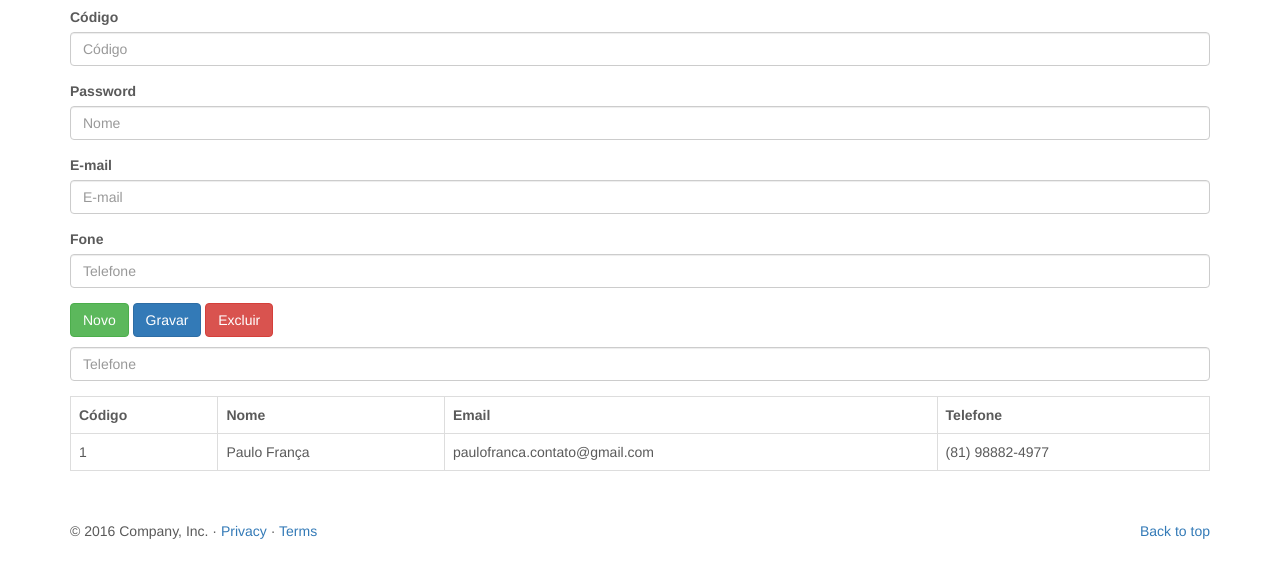
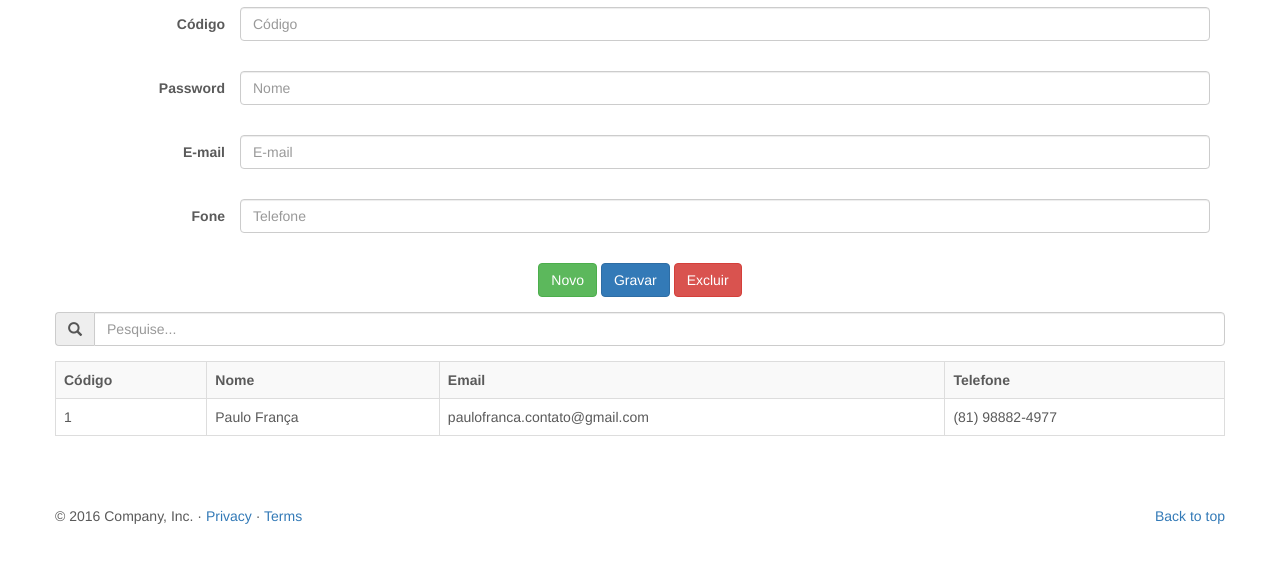
Before and after one commit to Paulo-Sergio/JavaWeb5Neri, a plain HTML site: page fontes/frontend/professores.html in a window 1280 px wide. Shown: the part 143-720 px from the top of the page. Drawn offline with Linux system fonts and the light colour scheme.

Commit message:
finalizando layout da tela de professores.html

```diff
--- a/fontes/frontend/professores.html
+++ b/fontes/frontend/professores.html
@@ -10,7 +10,7 @@
 	<meta name="author" content="">
 	<link rel="icon" href="imagens/favicon.ico">
 
-	<title>Carousel Template for Bootstrap</title>
+	<title>Professores - Sistema Web IV</title>
 
 	<!-- Bootstrap core CSS -->
 	<link href="css/bootstrap.min.css" rel="stylesheet">
@@ -70,34 +70,52 @@
 
 	<!-- .container -->
 	<div class="container" style="margin-top: 80px">
+		<div class="row">
 			<h1 class="text-center">Cadastro de Professores</h1>
-		<form>
+		</div>
+		<div class="row">
+			<form class="form-horizontal">
 				<div class="form-group">
-				<label for="id">Código</label>
+					<label for="id" class="col-sm-2 control-label">Código</label>
+					<div class="form-group col-sm-10">
 						<input type="text" class="form-control" id="id" placeholder="Código">
 					</div>
+				</div>
 				<div class="form-group">
-				<label for="nome">Password</label>
+					<label for="nome" class="col-sm-2 control-label">Password</label>
+					<div class="form-group col-sm-10">
 						<input type="text" class="form-control" id="nome" placeholder="Nome">
 					</div>
+				</div>
 				<div class="form-group">
-				<label for="email">E-mail</label>
+					<label for="email" class="col-sm-2 control-label">E-mail</label>
+					<div class="form-group col-sm-10">
 						<input type="text" class="form-control" id="email" placeholder="E-mail">
 					</div>
+				</div>
 				<div class="form-group">
-				<label for="fone">Fone</label>
+					<label for="fone" class="col-sm-2 control-label">Fone</label>
+					<div class="form-group col-sm-10">
 						<input type="text" class="form-control" id="fone" placeholder="Telefone">
 					</div>
+				</div>
+				<div class="form-group text-center">
 					<button type="submit" class="btn btn-success">Novo</button>
 					<button type="submit" class="btn btn-primary">Gravar</button>
 					<button type="submit" class="btn btn-danger">Excluir</button>
-			<p></p>
-			<div class="form-group">
-				<input type="text" class="form-control" id="fone" placeholder="Telefone">
 				</div>
 			</form>
+		</div>
 
-		<table class="table table-bordered">
+		<div class="row">
+			<div class="form-group">
+				<div class="input-group">
+					<div class="input-group-addon"><span class="glyphicon glyphicon-search"></span></div>
+					<input type="text" class="form-control" id="fone" placeholder="Pesquise...">
+				</div>
+			</div>
+
+			<table class="table table-bordered table-striped">
 				<tr>
 					<th>Código</th>
 					<th>Nome</th>
@@ -111,16 +129,20 @@
 					<td>(81) 98882-4977</td>
 				</tr>
 			</table>
+		</div>
 
+	</div>
+	<!-- /.container -->
 
 	<!-- FOOTER -->
+	<div class="container">
+		<div class="row">
 			<footer style="margin-top: 50px">
 				<p class="pull-right"><a href="#">Back to top</a></p>
 				<p>&copy; 2016 Company, Inc. &middot; <a href="#">Privacy</a> &middot; <a href="#">Terms</a></p>
 			</footer>
-
 		</div>
-	<!-- /.container -->
+	</div>
 
 
 	<!-- Bootstrap core JavaScript
```
Also changed, not shown: fontes/frontend/index.html (+1 -1 lines). Lines whose indentation alone changed are shown as unchanged.
